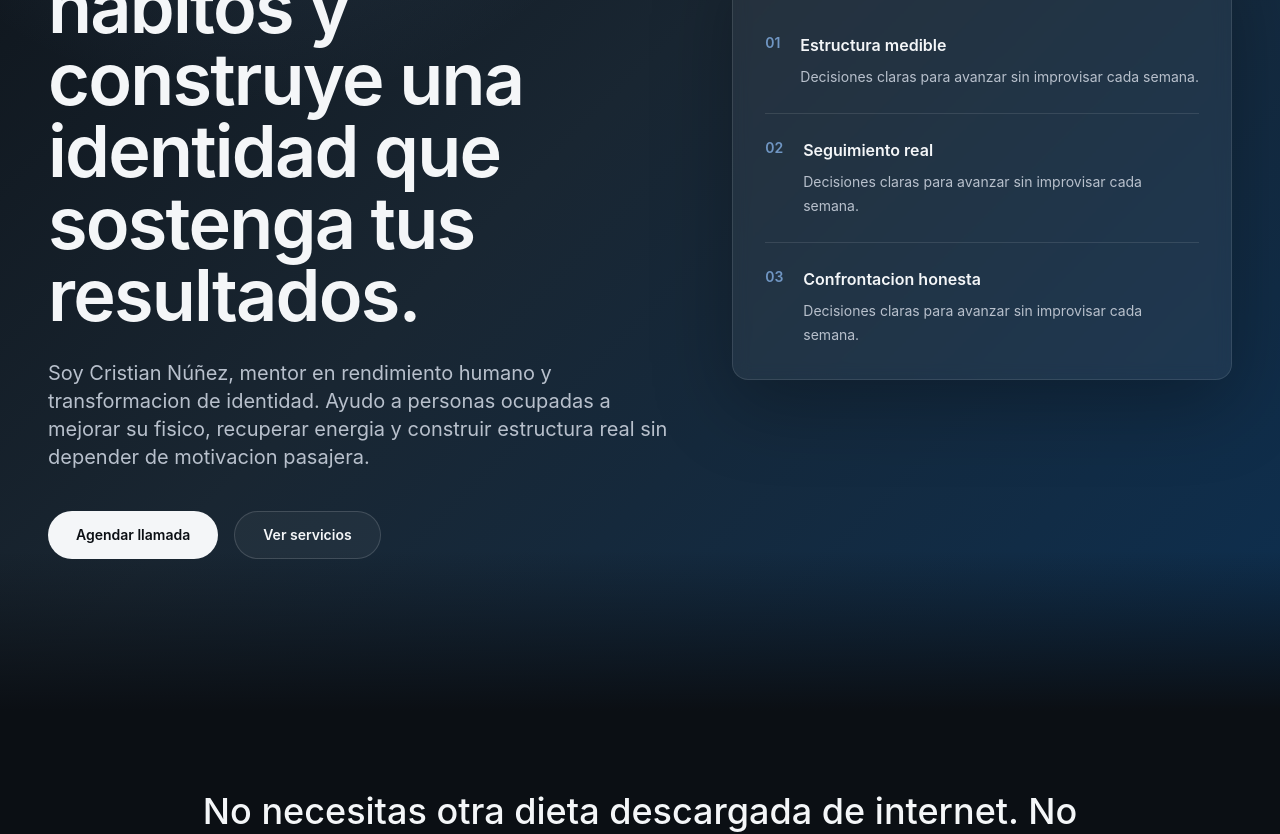
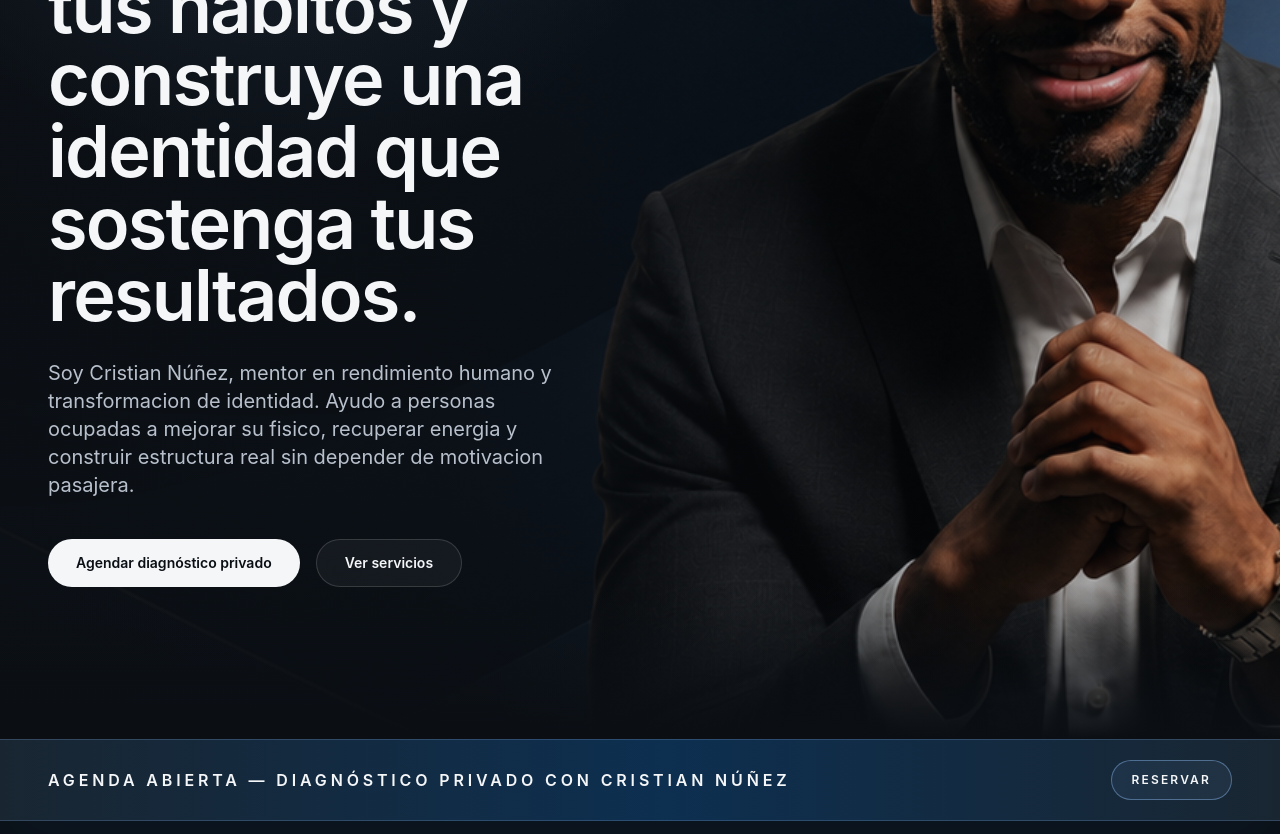
Before and after one commit to coachingcristian-tech/pushidapp, a React (Vite) app: page / in a window 1280 px wide. Shown: the part 460-1294 px from the top of the page. Built offline with nearby package versions, Linux system fonts and the light colour scheme.

Commit message:
Add files via upload

```diff
--- a/src/App.jsx
+++ b/src/App.jsx
@@ -2,6 +2,7 @@ const WHATSAPP_NUMBER = '573206561668';
 const SCHEDULE_CALL_URL = 'https://calendly.com/coachingcristian/diagnostico';
 const WHATSAPP_MESSAGE = 'Hola Cristian, quiero informacion sobre tus programas de coaching.';
 const PROFILE_IMAGE = '/cristian-nunez-banner.png';
+const HERO_BANNER_IMAGE = '/cristian-nunez-hero-banner.png';
 
 const whatsappUrl = `https://wa.me/${WHATSAPP_NUMBER}?text=${encodeURIComponent(WHATSAPP_MESSAGE)}`;
 
@@ -90,7 +91,13 @@ function App() {
   return (
     <main className="min-h-screen overflow-hidden bg-ink text-smoke">
       <section className="relative isolate min-h-screen px-5 py-6 sm:px-8 lg:px-12">
-        <div className="absolute inset-0 -z-10 bg-[radial-gradient(circle_at_20%_10%,rgba(112,150,195,0.22),transparent_28rem),linear-gradient(135deg,#0b0f14_0%,#192632_48%,#0d2f50_100%)]" />
+        <img
+          className="absolute inset-0 -z-20 h-full w-full object-cover object-[62%_50%]"
+          src={HERO_BANNER_IMAGE}
+          alt="Cristian Núñez"
+        />
+        <div className="absolute inset-0 -z-10 bg-[linear-gradient(90deg,rgba(11,15,20,0.96)_0%,rgba(11,15,20,0.88)_34%,rgba(11,15,20,0.48)_58%,rgba(11,15,20,0.12)_100%)]" />
+        <div className="absolute inset-0 -z-10 bg-[radial-gradient(circle_at_22%_16%,rgba(112,150,195,0.18),transparent_28rem)]" />
         <div className="absolute inset-x-0 bottom-0 -z-10 h-40 bg-gradient-to-t from-ink to-transparent" />
 
         <nav className="mx-auto flex max-w-7xl items-center justify-between gap-6 border-b border-white/10 pb-5">
@@ -122,12 +129,17 @@ function App() {
               Contacto
             </a>
           </div>
-          <a className="rounded-full border border-accent/50 px-5 py-2 text-sm font-semibold text-smoke transition hover:bg-accent hover:text-ink" href={SCHEDULE_CALL_URL}>
+          <a
+            className="rounded-full border border-accent/50 px-5 py-2 text-sm font-semibold text-smoke transition hover:bg-accent hover:text-ink"
+            href={SCHEDULE_CALL_URL}
+            target="_blank"
+            rel="noreferrer"
+          >
             Agendar llamada
           </a>
         </nav>
 
-        <div className="mx-auto grid max-w-7xl items-center gap-12 py-20 sm:py-28 lg:grid-cols-[1.12fr_0.88fr] lg:py-32">
+        <div className="mx-auto grid max-w-7xl items-center gap-12 py-20 sm:py-28 lg:grid-cols-[0.94fr_1.06fr] lg:py-32">
           <div>
             <p className="mb-6 max-w-max rounded-full border border-white/10 bg-white/5 px-4 py-2 text-xs font-semibold uppercase tracking-[0.28em] text-accent">
               Rendimiento humano e identidad
@@ -141,31 +153,31 @@ function App() {
               pasajera.
             </p>
             <div className="mt-10 flex flex-col gap-4 sm:flex-row">
-              <a className="btn-primary" href={SCHEDULE_CALL_URL}>
-                Agendar llamada
+              <a className="btn-primary" href={SCHEDULE_CALL_URL} target="_blank" rel="noreferrer">
+                Agendar diagnóstico privado
               </a>
               <a className="btn-secondary" href="#servicios">
                 Ver servicios
               </a>
             </div>
           </div>
+          <div className="hidden min-h-[460px] lg:block" aria-hidden="true" />
+        </div>
+      </section>
 
-          <aside className="rounded-2xl border border-white/10 bg-white/[0.055] p-6 shadow-premium backdrop-blur sm:p-8">
-            <p className="text-sm uppercase tracking-[0.28em] text-accent">Base del trabajo</p>
-            <div className="mt-8 space-y-6">
-              {['Estructura medible', 'Seguimiento real', 'Confrontacion honesta'].map((item, index) => (
-                <div className="flex gap-5 border-b border-white/10 pb-6 last:border-b-0 last:pb-0" key={item}>
-                  <span className="text-sm font-semibold text-accent">{String(index + 1).padStart(2, '0')}</span>
-                  <div>
-                    <h3 className="font-semibold text-smoke">{item}</h3>
-                    <p className="mt-2 text-sm leading-6 text-muted">
-                      Decisiones claras para avanzar sin improvisar cada semana.
-                    </p>
-                  </div>
-                </div>
-              ))}
-            </div>
-          </aside>
+      <section className="border-y border-accent/30 bg-[linear-gradient(90deg,#192632_0%,#0d2f50_52%,#192632_100%)] px-5 py-5 shadow-[0_20px_70px_rgba(13,47,80,0.28)] sm:px-8 lg:px-12">
+        <div className="mx-auto flex max-w-7xl flex-col items-center justify-between gap-4 text-center sm:flex-row sm:text-left">
+          <p className="text-sm font-semibold uppercase tracking-[0.24em] text-smoke sm:text-base">
+            AGENDA ABIERTA — Diagnóstico privado con Cristian Núñez
+          </p>
+          <a
+            className="inline-flex min-h-10 items-center justify-center rounded-full border border-accent/60 bg-accent/10 px-5 py-2 text-xs font-semibold uppercase tracking-[0.18em] text-smoke transition hover:bg-accent hover:text-ink"
+            href={SCHEDULE_CALL_URL}
+            target="_blank"
+            rel="noreferrer"
+          >
+            Reservar
+          </a>
         </div>
       </section>
 
@@ -268,14 +280,14 @@ function App() {
             Puedes agendar una llamada, escribirme por WhatsApp o contactarme por Instagram y correo.
           </p>
           <div className="mt-10 grid gap-4 sm:grid-cols-2">
-            <a className="btn-primary" href={SCHEDULE_CALL_URL}>
+            <a className="btn-primary" href={SCHEDULE_CALL_URL} target="_blank" rel="noreferrer">
               Agendar llamada
             </a>
             <a className="btn-secondary" href={whatsappUrl} target="_blank" rel="noreferrer">
               Escribirme por WhatsApp
             </a>
-            <a className="btn-secondary" href="https://instagram.com/coachingcristian" target="_blank" rel="noreferrer">
-              Instagram @coachingcristian
+            <a className="btn-secondary" href="https://www.instagram.com/cristian_nunezzz/" target="_blank" rel="noreferrer">
+              Instagram
             </a>
             <a className="btn-secondary" href="mailto:coachingcristian@gmail.com">
               coachingcristian@gmail.com
```
Also changed, not shown: public/cristian-nunez-hero-banner.png (added).
